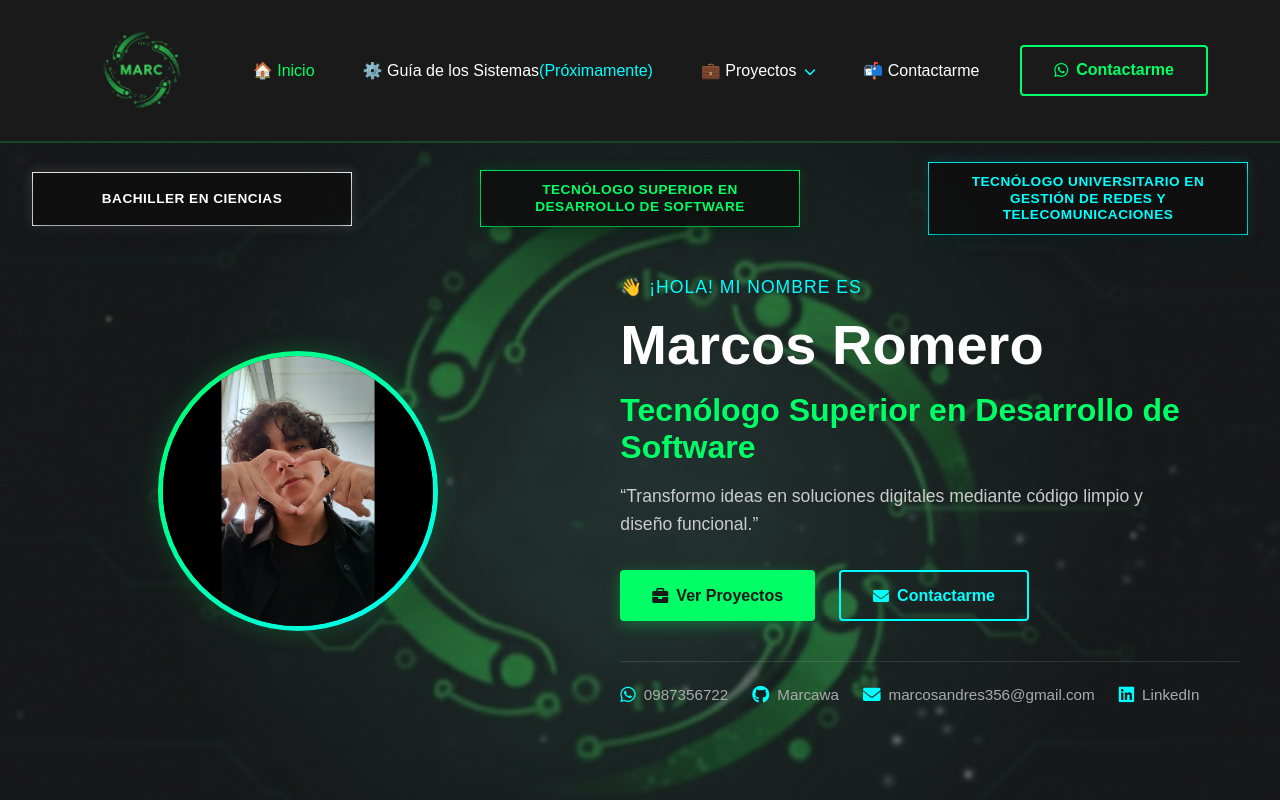
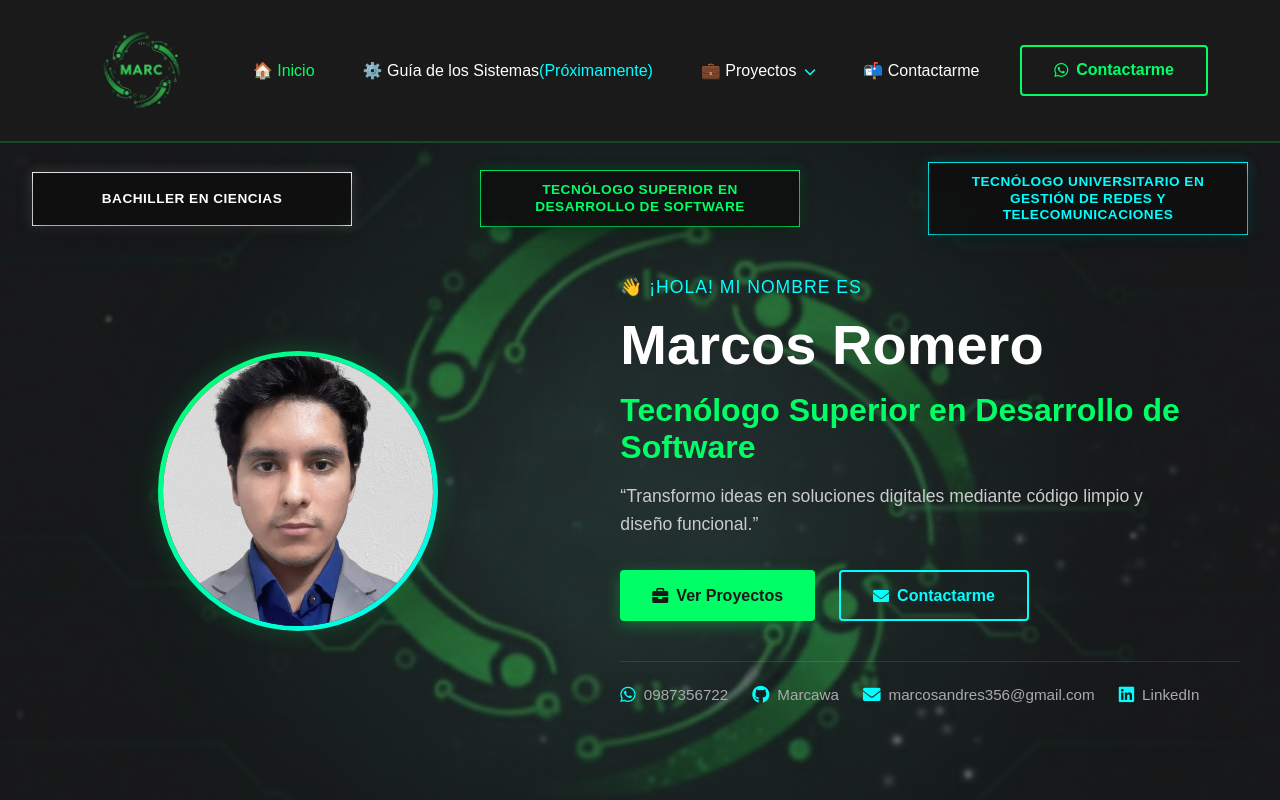
Before and after one commit to Marcawa/PortafolioMarcos, a plain HTML site: page index.html in a window 1280 px wide. Shown: the top 800 px of the page. Drawn offline with Linux system fonts and the light colour scheme.

Commit message:
actualizando img

```diff
--- a/index.html
+++ b/index.html
@@ -93,7 +93,7 @@
 
                     <div class="hero-avatar-box">
                         <div class="avatar-wrapper">
-                            <img src="img/Marc.jpg" alt="Marcos Romero" class="hero-avatar">
+                            <img src="img/MarcosRomeroFG.png" alt="Marcos Romero" class="hero-avatar">
                         </div>
                     </div>
 
@@ -618,7 +618,7 @@
             <div id="footer" class="footer-container">
                 <div class="footer-block footer-identity">
                     <div class="footer-avatar-wrapper">
-                        <img src="img/Marc.jpg" alt="Marcos Romero" class="footer-avatar">
+                        <img src="img/MarcosRomeroFG.png" alt="Marcos Romero" class="footer-avatar">
                     </div>
                     <div class="footer-text">
                         <h3>Marcos Romero</h3>
```
